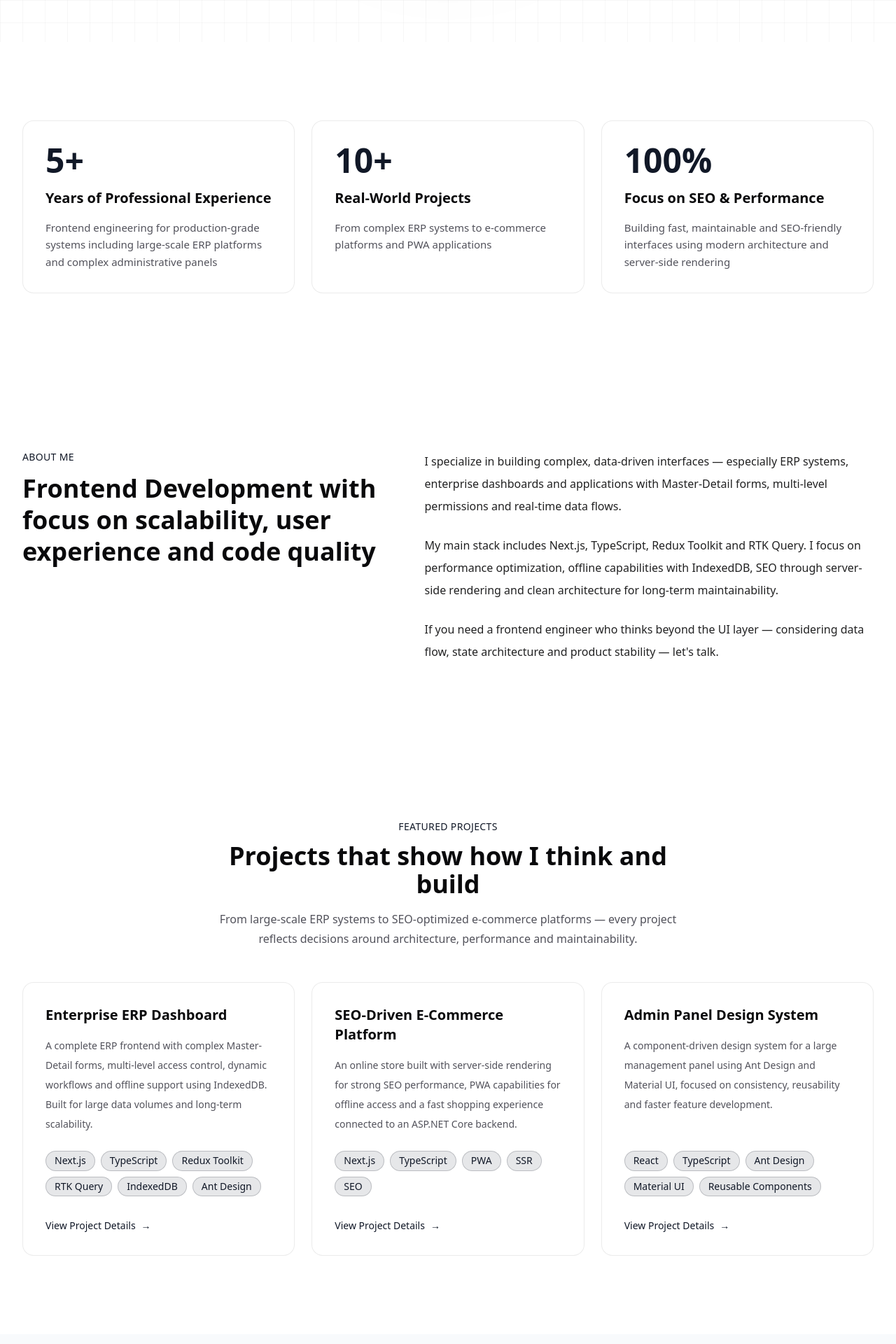
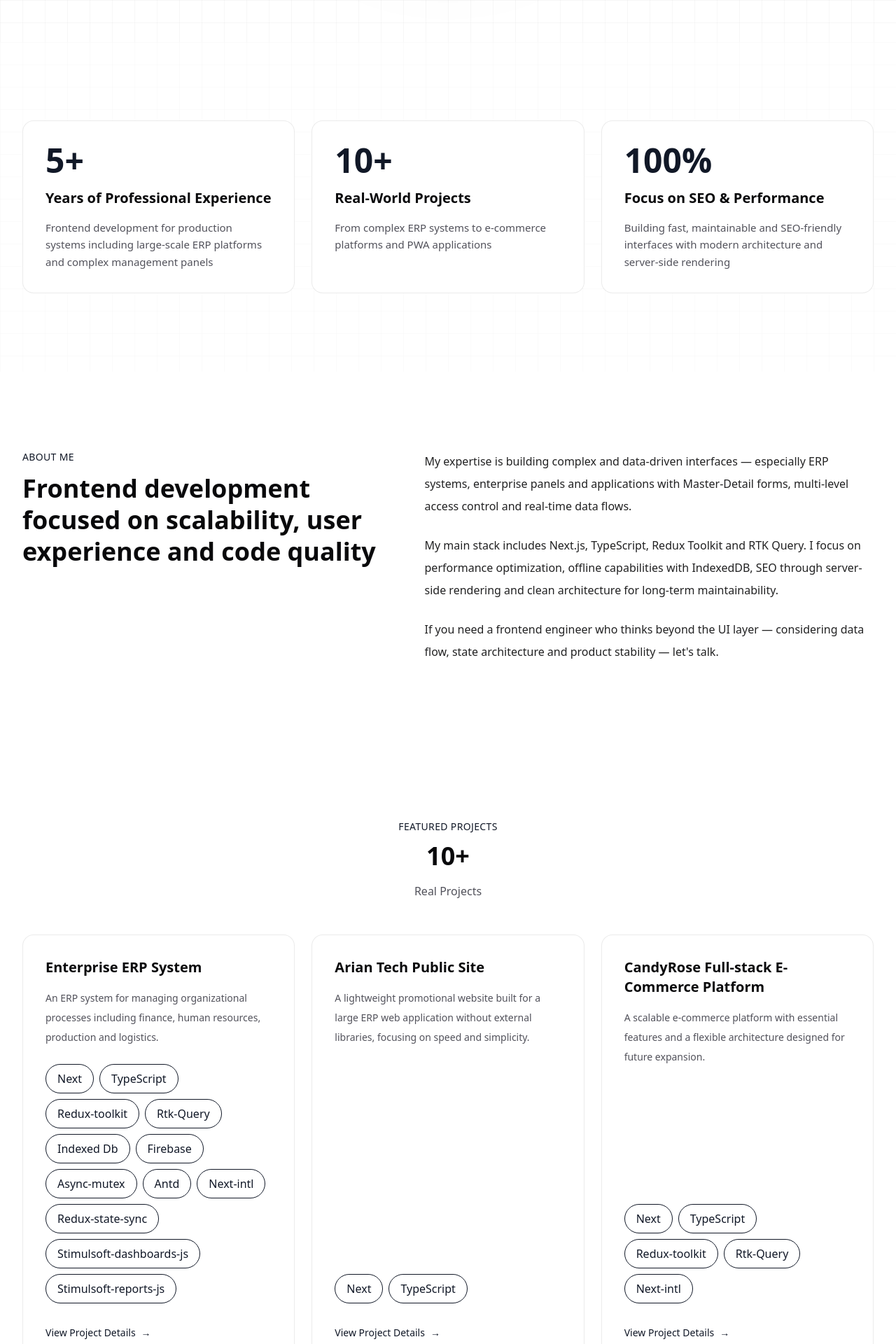
Before and after one commit to hamidrezafallahi/portfolio, a Next.js app: page /en in a window 1280 px wide. Shown: the part 800-2720 px from the top of the page at 70% size. Built offline with nearby package versions, Linux system fonts and the light colour scheme.

Commit message:
fix highlights and resume page

```diff
--- /dev/null
+++ b/app/[locale]/resume/route.ts
@@ -0,0 +1,7 @@
+import { NextResponse } from 'next/server';
+
+export async function GET() {
+  return NextResponse.redirect(
+    new URL("/documents/hamidrezafalahi.pdf", "http://localhost:3001")
+  );
+}
--- a/components/landing/featuredProjectsSection.tsx
+++ b/components/landing/featuredProjectsSection.tsx
@@ -1,14 +1,9 @@
 import { getTranslations } from 'next-intl/server';
 import Link from 'next/link';
 
+import { projects } from '@/contents/projects/data';
 import { ProjectCardMotion } from '@components/ui/ProjectCardMotion';
 import StaggerContainer from '@components/ui/StaggerContainer';
-
-const projects = [
-  { key: "erp" },
-  { key: "ecommerce" },
-  { key: "designSystem" },
-];
 
 export default async function FeaturedProjectsSection(props: {
   locale: string;
@@ -17,7 +12,7 @@ export default async function FeaturedProjectsSection(props: {
 
   const t = await getTranslations({
     locale,
-    namespace: "Projects",
+    namespace: "project",
   });
 
   return (
@@ -41,31 +36,31 @@ export default async function FeaturedProjectsSection(props: {
         {/* Grid */}
         <StaggerContainer>
           <div className="gap-6 grid lg:grid-cols-3 mt-12">
-            {projects.map((project) => (
-              <ProjectCardMotion key={project.key}>
-                <article
-                  className="group flex flex-col hover:shadow-xl p-8 rounded-3xl h-full transition hover:-translate-y-1 theme-card"
-                >
+            {projects.map((project, index) => {
+              console.log(project)
+              return (
+              <ProjectCardMotion key={index}>
+                <article className="group flex flex-col hover:shadow-xl p-8 rounded-3xl h-full transition hover:-translate-y-1 theme-card">
                   <h3 className="font-bold text-theme text-xl">
-                    {t(`${project.key}.title`)}
+                   {t(project.title)}
                   </h3>
 
                   <p className="flex-1 mt-4 text-muted text-sm leading-7">
-                    {t(`${project.key}.description`)}
+                    {t(project.description)}
                   </p>
 
                   <div className="flex flex-wrap gap-2 mt-6">
-                    {t(`${project.key}.tags`)
-                      .split(",")
-                      .map((tag: string) => (
-                        <span key={tag} className="text-xs theme-badge">
-                          {tag.trim()}
-                        </span>
-                      ))}
+                    {project.stack.map((tag: string) => (
+                      <span
+                        key={tag}
+                        className="px-4 py-2 border rounded-full text-primary-theme"
+                      >
+                        {tag}
+                      </span>
+                    ))}
                   </div>
-
                   <Link
-                    href="#"
+                    href={`${locale}/projects/${project.slug}`}
                     className="inline-flex items-center gap-2 mt-8 font-medium text-primary-theme text-sm transition group-hover:translate-x-1"
                   >
                     {t("viewDetails")}
@@ -73,7 +68,7 @@ export default async function FeaturedProjectsSection(props: {
                   </Link>
                 </article>
               </ProjectCardMotion>
-            ))}
+            )})}
           </div>
         </StaggerContainer>
       </div>
--- a/components/landing/heroSection.tsx
+++ b/components/landing/heroSection.tsx
@@ -63,7 +63,7 @@ export default async function HeroSection(props: { locale: string }) {
               </Link>
 
               <Link
-                href="/documents/hamidreza-fallahi-resume-1405-01.pdf"
+                href="/documents/hamidrezafalahi.pdf"
                 target="_blank"
                 className="flex justify-center items-center gap-2 col-span-2 sm:col-span-1 hover:bg-primary-theme px-8 py-3.5 hover:text-white text-base theme-button-secondary"
               >
--- a/components/landing/highlightsSection.tsx
+++ b/components/landing/highlightsSection.tsx
@@ -1,18 +1,8 @@
 import { getTranslations } from 'next-intl/server';
 
+import { highlights } from '@/contents/highlights/data';
 import ScrollReveal from '@components/ui/ScrollReveal';
-
-const highlights = [
-  {
-    key: "experience",
-  },
-  {
-    key: "projects",
-  },
-  {
-    key: "technical",
-  },
-];
+import SectionAmbientBackground from '@components/ui/SectionAmbientBackground';
 
 export default async function HighlightsSection(props: { locale: string }) {
   const { locale } = props;
@@ -28,7 +18,7 @@ id="highlight"
 className="relative overflow-hidden section-padding"
 >
 
-{/* <SectionAmbientBackground /> */}
+<SectionAmbientBackground />
 
 
 <div className="relative section-container">
@@ -36,28 +26,28 @@ className="relative overflow-hidden section-padding"
           className="items-stretch gap-6 grid md:grid-cols-3"
         >
           {highlights.map((item, index) => (
-            <ScrollReveal key={item.key} delay={index * 0.15} direction='left'>
-              <article
-                className="hover:shadow-xl p-8 rounded-3xl h-full transition hover:-translate-y-1 theme-card"
+  <ScrollReveal
+    key={index}
+    delay={index * 0.15}
+    direction="left"
   >
-                <div
-                  className="font-extrabold text-primary-theme text-4xl sm:text-5xl"
-                >
-                  {t(`${item.key}.title`)}
+
+    <article className="hover:shadow-xl p-8 rounded-3xl h-full transition hover:-translate-y-1 theme-card">
+
+      <div className="font-extrabold text-primary-theme text-4xl sm:text-5xl">
+        {t(item.title)}
       </div>
 
-                <h3
-                  className="mt-4 font-semibold text-theme text-xl"
-                >
-                  {t(`${item.key}.subtitle`)}
+      <h3 className="mt-4 font-semibold text-theme text-xl">
+        {t(item.subtitle)}
       </h3>
 
-                <p
-                  className="mt-4 text-[15px] text-muted leading-relaxed"
-                >
-                  {t(`${item.key}.description`)}
+      <p className="mt-4 text-[15px] text-muted leading-relaxed">
+        {t(item.description)}
       </p>
+
     </article>
+
   </ScrollReveal>
 ))}
         </div>
--- /dev/null
+++ b/contents/highlights/data.ts
@@ -0,0 +1,19 @@
+import { Highlight } from '@/types';
+
+export const highlights: Highlight[] = [
+  {
+    title: "experience.title",
+    subtitle: "experience.subtitle",
+    description: "experience.description",
+  },
+  {
+    title: "projects.title",
+    subtitle: "projects.subtitle",
+    description: "projects.description",
+  },
+  {
+    title: "technical.title",
+    subtitle: "technical.subtitle",
+    description: "technical.description",
+  },
+];
--- a/messages/en.json
+++ b/messages/en.json
@@ -2,18 +2,19 @@
   "Hero": {
     "badge": "Frontend Engineer · Next.js · TypeScript · PWA",
     "name": "Hamidreza Fallahi",
-    "tagline": "Architecting scalable, SEO-optimized frontends for complex systems",
-    "description": "I specialize in frontend engineering with React, Next.js and TypeScript, with experience building management panels, complex ERP systems, e-commerce platforms and production-grade PWA applications. I have worked on enterprise projects involving challenges such as Master-Detail forms, IndexedDB-based state management and scalable maintainable architectures.",
+    "tagline": "Building fast, scalable and SEO-friendly user interfaces",
+    "description": "I focus on frontend engineering with React, Next.js and TypeScript, with experience building management panels, complex ERP systems, e-commerce platforms and production-grade PWA applications. I have worked on enterprise projects involving challenges such as Master-Detail forms, IndexedDB-based state management and scalable maintainable architectures.",
     "ctaProjects": "View Projects",
     "ctaContact": "Start Collaboration",
     "ctaResume": "Download Resume",
     "imageAlt": "Hamidreza Fallahi - Frontend Engineer"
   },
+
   "Highlights": {
     "experience": {
       "title": "5+",
       "subtitle": "Years of Professional Experience",
-      "description": "Frontend engineering for production-grade systems including large-scale ERP platforms and complex administrative panels"
+      "description": "Frontend development for production systems including large-scale ERP platforms and complex management panels"
     },
     "projects": {
       "title": "10+",
@@ -23,16 +24,17 @@
     "technical": {
       "title": "100%",
       "subtitle": "Focus on SEO & Performance",
-      "description": "Building fast, maintainable and SEO-friendly interfaces using modern architecture and server-side rendering"
+      "description": "Building fast, maintainable and SEO-friendly interfaces with modern architecture and server-side rendering"
     }
   },
+
   "project": {
     "arianErp": {
       "title": "Enterprise ERP System",
-      "description": "An ERP system designed to manage organizational processes including finance, human resources, production and logistics.",
+      "description": "An ERP system for managing organizational processes including finance, human resources, production and logistics.",
       "problem": "Handling a large number of list pages, forms, documents and custom pages with non-standard structures.",
-      "solution": "Developing dynamic and reusable components for forms, lists and tables with a strong focus on scalability.",
-      "role": "Lead Developer responsible for architecture decisions and implementation of dynamic system layers.",
+      "solution": "Implementing dynamic components for forms, lists and tables with a focus on scalability.",
+      "role": "Lead Developer responsible for architecture and development of dynamic system layers.",
       "media": {
         "dashboard": "ERP Dashboard",
         "list": "ERP List",
@@ -47,68 +49,71 @@
         "voucher": "Accounting Voucher"
       }
     },
+
     "arianTech": {
       "title": "Arian Tech Public Site",
-      "description": "A lightweight promotional website built for a large ERP web application without external libraries, focusing on performance and simplicity.",
-      "problem": "Implementing all required interactions without additional libraries to maximize website speed and performance.",
-      "solution": "Using vanilla JavaScript to build interactive sections and custom functionality.",
-      "role": "Lead Developer responsible for implementing server-side rendered sections and overall system structure.",
+      "description": "A lightweight promotional website built for a large ERP web application without external libraries, focusing on speed and simplicity.",
+      "problem": "Implementing all interactions without installing additional libraries to improve website performance.",
+      "solution": "Using vanilla JavaScript to implement different sections and custom functionality.",
+      "role": "Lead Developer responsible for implementing server-side sections of the system.",
       "media": {
         "Hero": "Arian Tech Hero"
       }
     },
+
     "candyRose": {
       "title": "CandyRose Full-stack E-Commerce Platform",
-      "description": "A complete e-commerce platform with essential shopping features, designed with a scalable architecture and extensibility in mind.",
-      "problem": "Transforming a simple store into a marketplace where multiple sellers can manage products with their own prices, inventory and promotional rules including discount codes.",
-      "solution": "Separating entities and designing flexible data relationships to support marketplace features, promotions and discount management.",
-      "role": "Implemented the complete project architecture and development as a personal full-stack project.",
+      "description": "A scalable e-commerce platform with essential features and a flexible architecture designed for future expansion.",
+      "problem": "Transforming a store into a marketplace where sellers can upload products with their own pricing, inventory and promotional rules including discount codes.",
+      "solution": "Separating entities and creating flexible relationships between tables to support marketplace features, promotions and discount management.",
+      "role": "Implemented all parts of this personal full-stack project.",
       "media": {
         "dashboard": "Dashboard",
         "list": "Product List",
         "form": "Product Form",
-        "custom": "Custom Pages",
-        "layoutForm": "Layout, List & Form System",
-        "reportRange": "Report Range Selection",
-        "calendar": "Date Picker",
-        "roles": "Access Control Panel",
-        "uploader": "File Uploader",
-        "stimulsoftReport": "Report Builder",
-        "voucher": "Accounting Voucher"
+        "custom": "Custom Pages"
       }
-    }
+    },
+
+    "viewDetails": "View Project Details",
+    "title": "10+",
+    "subtitle": "Real Projects",
+    "badge": "Featured Projects"
   },
+
   "About": {
     "badge": "About Me",
-    "title": "Frontend Development with focus on scalability, user experience and code quality",
-    "paragraph1": "I specialize in building complex, data-driven interfaces — especially ERP systems, enterprise dashboards and applications with Master-Detail forms, multi-level permissions and real-time data flows.",
+    "title": "Frontend development focused on scalability, user experience and code quality",
+    "paragraph1": "My expertise is building complex and data-driven interfaces — especially ERP systems, enterprise panels and applications with Master-Detail forms, multi-level access control and real-time data flows.",
     "paragraph2": "My main stack includes Next.js, TypeScript, Redux Toolkit and RTK Query. I focus on performance optimization, offline capabilities with IndexedDB, SEO through server-side rendering and clean architecture for long-term maintainability.",
     "paragraph3": "If you need a frontend engineer who thinks beyond the UI layer — considering data flow, state architecture and product stability — let's talk."
   },
+
   "Projects": {
     "badge": "Featured Projects",
     "title": "Projects that show how I think and build",
     "subtitle": "From large-scale ERP systems to SEO-optimized e-commerce platforms — every project reflects decisions around architecture, performance and maintainability.",
     "erp": {
       "title": "Enterprise ERP Dashboard",
-      "description": "A complete ERP frontend with complex Master-Detail forms, multi-level access control, dynamic workflows and offline support using IndexedDB. Built for large data volumes and long-term scalability.",
+      "description": "A complete ERP frontend with complex Master-Detail forms, multi-level access control, dynamic workflows and offline support using IndexedDB. Built for large data volumes and long-term maintainability.",
       "tags": "Next.js, TypeScript, Redux Toolkit, RTK Query, IndexedDB, Ant Design"
     },
     "ecommerce": {
       "title": "SEO-Driven E-Commerce Platform",
-      "description": "An online store built with server-side rendering for strong SEO performance, PWA capabilities for offline access and a fast shopping experience connected to an ASP.NET Core backend.",
+      "description": "An online store built with server-side rendering for maximum SEO performance, PWA support for offline access and a fast shopping experience connected to ASP.NET Core backend.",
       "tags": "Next.js, TypeScript, PWA, SSR, SEO"
     },
     "designSystem": {
       "title": "Admin Panel Design System",
-      "description": "A component-driven design system for a large management panel using Ant Design and Material UI, focused on consistency, reusability and faster feature development.",
+      "description": "A component-based design system for a large management panel using Ant Design and Material UI, focused on consistency, reusability and faster feature development.",
       "tags": "React, TypeScript, Ant Design, Material UI, Reusable Components"
     },
     "viewDetails": "View Project Details"
   },
+
   "Experience": {
     "badge": "Experience",
-    "title": "My experience has been focused on products that need to work reliably in real environments",
+    "title": "My experience is focused on products that need to work reliably in real environments",
     "erp": {
       "period": "2023 - Present",
       "role": "Frontend Developer",
@@ -125,11 +130,12 @@
       "period": "Ongoing",
       "role": "Open Source Contributor",
       "company": "React Ecosystem",
-      "description": "Building and maintaining React components and frontend utilities with focus on developer experience, reliability in real-world applications and clean API design."
+      "description": "Building and maintaining React components and frontend tools with focus on developer experience, reliability in real-world applications and clean API design."
     }
   },
+
   "TechStack": {
-    "badge": "Tech Stack",
+    "badge": "Technologies",
     "title": "Technologies and tools I work with the most",
     "frontend": {
       "title": "Frontend Core",
@@ -156,21 +162,23 @@
       "items": "PWA, SEO, Firebase, Jest, Optimization"
     }
   },
+
   "OpenSource": {
     "badge": "Open Source",
     "title": "Open source is not just coding for me; it is part of my professional identity",
     "project": {
       "title": "react-persian-range-picker",
-      "description": "A lightweight, fully typed date range picker supporting both Jalali and Gregorian calendars. Built with React and TypeScript — production-ready for real-world enterprise applications.",
+      "description": "A lightweight and fully typed date range picker supporting both Jalali and Gregorian calendars. Built with React and TypeScript — ready for real-world enterprise applications.",
       "tags": "React, TypeScript, Jalali Calendar, Open Source",
       "button": "View on GitHub"
     }
   },
+
   "Contact": {
-    "badge": "Let's Work Together",
-    "title": "Looking for a Frontend Engineer who delivers production-ready code?",
-    "description": "Available for projects involving complex admin panels, ERP systems, data-driven dashboards and frontend performance optimization. Experienced with React, Next.js and scalable state architectures.",
-    "email": "Send an Email",
+    "badge": "Collaboration",
+    "title": "Need a frontend engineer who delivers production-ready code?",
+    "description": "Available for projects involving complex management panels, ERP systems, data-driven dashboards and frontend performance optimization. Experienced with React, Next.js and scalable state architectures.",
+    "email": "Send Email",
     "telegram": "Message on Telegram",
     "linkedin": "Connect on LinkedIn"
   }
--- a/messages/fa.json
+++ b/messages/fa.json
@@ -14,12 +14,14 @@
     "title": "5+",
     "subtitle": "سال تجربه حرفه‌ای",
     "description": "توسعه فرانت‌اند برای سیستم‌های production شامل ERP در مقیاس بزرگ و پنل‌های مدیریتی پیچیده"
+  },
 
+  "projects": {
+    "title": "10+",
+    "subtitle": "پروژه واقعی",
+    "description": "از سیستم‌های ERP پیچیده تا فروشگاه‌های آنلاین و اپلیکیشن‌های PWA"
   },
-   "projects": {
-      "title": "10+",
-      "subtitle": "پروژه واقعی",
-      "description": "از سیستم‌های ERP پیچیده تا فروشگاه‌های آنلاین و اپلیکیشن‌های PWA"},
+
   "technical": {
     "title": "100%",
     "subtitle": "تمرکز بر SEO و Performance",
@@ -46,7 +48,8 @@
           "stimulsoftReport": "Report Builder",
           "voucher": "Accounting Voucher"
         }
-      },"arianTech": {
+      },
+      "arianTech": {
         "title": "Arian tech public site",
         "description": "برای تبلیغ وب اپلیکیشن بزرگ ERP ساخته شده بدون کتابخانه و سبک و pure.",
         "problem": "پیاده سازی تمامی اکشن ها بدون نصب کتابخانه ای برای افزایش سرعت سایت ",
@@ -56,7 +59,8 @@
           "Hero": "Arian tech Hero "
 
         }
-      },"candyRose": {
+      },
+      "candyRose": {
         "title": "CandyRose Full-stack E-commerce Platform",
         "description": "یک فروشگاه ساده با نیاز های اولیه پیاده شده و تمامی فیلد های مورد نیاز رو دارا میباشد با این تفاوت که قابل توسعه و مقیاس پذیر است",
         "problem": "تبدیل فروشگاه به یک work place  که هر فروشنده ای قادر به بار گذاری محصولی با قیمت خاص خودش باشد و تعداد خودش . همچنین پیاده سازی promotion و کد تخفیف و ... ",
@@ -75,7 +79,11 @@
           "stimulsoftReport": "Report Builder",
           "voucher": "Accounting Voucher"
         }
-      }
+      },
+      "viewDetails": "مشاهده جزئیات پروژه",
+       "title": "10+",
+      "subtitle": "پروژه واقعی",
+      "badge": "پروژه‌های منتخب"
     },
   "About": {
   "badge": "درباره من",
--- a/types/index.ts
+++ b/types/index.ts
@@ -26,6 +26,11 @@ export type Project = {
   };
   media?: MediaItem[];
 };
+export type Highlight = {
+title:string
+subtitle:string
+description:string
+};
 
 
 
```
Also changed, not shown: app/[locale]/projects/page.tsx (+5 -2 lines), 2 other files (tests, documents, lock files or other folders). Lines whose indentation alone changed are shown as unchanged.
